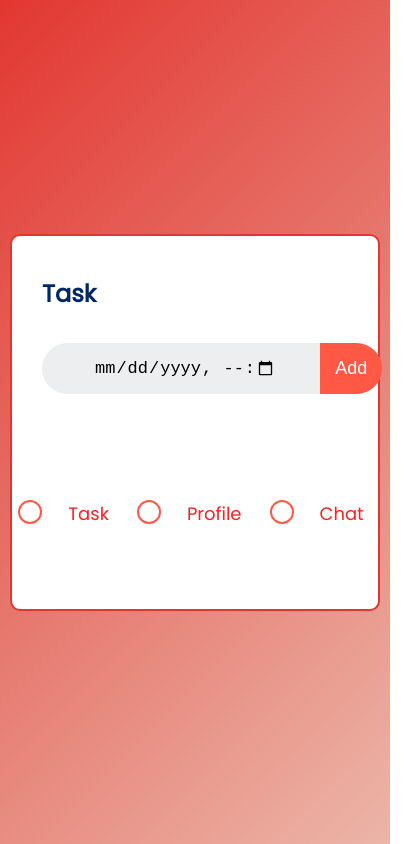
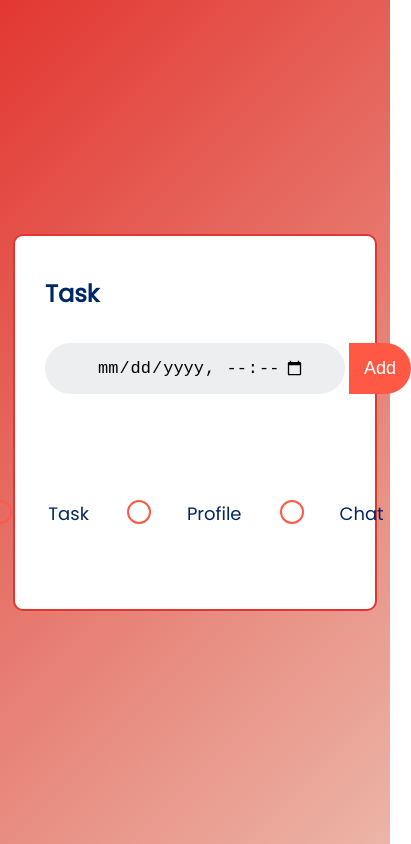
Before and after one commit to rens20/todo, a plain HTML site: page index.html in a window 390 px wide. Shown: the whole page, 411 px wide, since content can reach past the window. Drawn offline with nearby package versions, Linux system fonts and the light colour scheme.

Commit message:
Update style.css

```diff
--- a/style.css
+++ b/style.css
@@ -17,7 +17,7 @@ body {
     width: 100%;
     min-height: 100vh;
     background: linear-gradient(135deg, #e23731, #ebb5a7);
-    padding: 10px;
+    padding: 15px;
     display: flex;
     justify-content: center;
     align-items: center;
@@ -98,7 +98,7 @@ button:hover {
     list-style: none;
 }
 
-.footer-list li {
+.footer-list a {
     margin: 0 10px;
     color: #002765;
     font-size: 18px;
@@ -171,13 +171,22 @@ span:hover {
     }
 }
 
-@media screen and (max-width: 400px) {
+@media screen and (max-width: 470px) {
+    .container {
+            width: 100%;
+            min-height: 100vh;
+            background: linear-gradient(135deg, #e23731, #ebb5a7);
+            padding: 13px;
+            display: flex;
+            justify-content: center;
+            align-items: center;
+        }
     .row {
         flex-direction: row;
     }
 
     input {
-        width: 70%;
+        width: 80%;
     }
 
     button {
```
